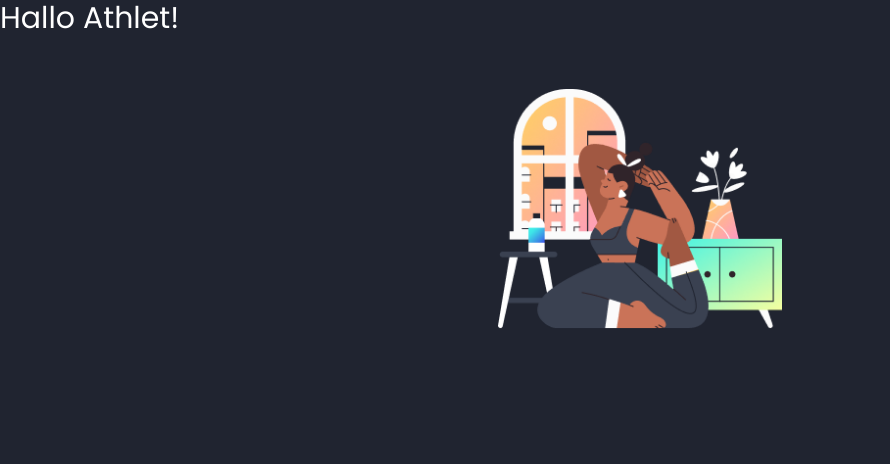
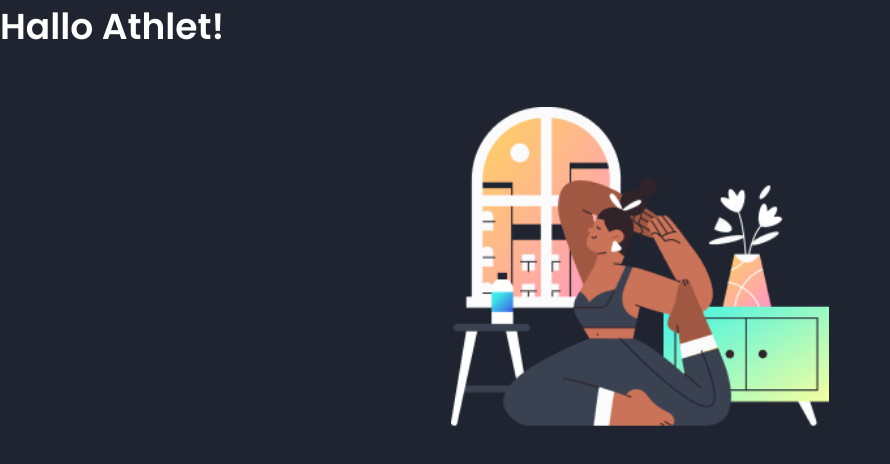
Before and after one commit to FEND-2024/Fitness-App, a React (Vite) app: page / in a window 1280 px wide. Shown: the top 464 px of the page, without its empty margins (0-890 px from the left). Built offline with nearby package versions, Linux system fonts and the light colour scheme.

Commit message:
update tailwind und Header

```diff
--- a/src/Components/Header.jsx
+++ b/src/Components/Header.jsx
@@ -13,16 +13,18 @@ function genRandomInt(max) {
 }
 
 export default function Header() {
-  const description = reactDescriptions[genRandomInt(5)];
+  const description = reactDescriptions[genRandomInt(4)];
 
   return (
     <header>
-      <h1 className="text-white text-3xl text-left ">Hallo {description}!</h1>
+      <h1 className="text-white font-bold text-size-xxl text-left ">
+        Hallo {description}!
+      </h1>
       <br></br>
       <img
         src={reactImg}
         alt="fitness-Startbild"
-        className="h-60 justify-center text-center mx-auto mt-5 "
+        className="h-80 justify-center text-center mx-auto mt-5 "
       />
     </header>
   );
--- a/tailwind.config.js
+++ b/tailwind.config.js
@@ -2,20 +2,45 @@ module.exports = {
   content: ["./src/index.html", "./src/**/*.{vue,js,ts,jsx,tsx}"],
   theme: {
     extend: {
-      fontFamily: {
-        sans: ["poppins", "sans-serif"],
-        serif: ["Merriweather", "serif"],
-      },
-
       colors: {
         "fitness-color-dark": "#202430",
         "fitness-color-medium": "#3A4151",
-        "fitness-color-light": "#202430",
-        "fitness-color-grandis": "#FFCC6A",
-        "fitness-color-light-pink": "#FE9EB9",
-        "fitness-color-turkis": "#4CF4E2",
-        "fitness-color-mint": "#EDFDA8",
-        "fitness-color-blue": "#3B5FE5",
+        "fitness-color-light": "#FBFBFB",
+        "fitness-color-yellow": "#FFD162",
+        "fitness-color-light-pink": "#FF99C3",
+        "fitness-color-light-green": "#F5FFA0",
+        "fitness-color-turkis": "#3EF3E8",
+        "fitness-color-mint": "#3EE4E8",
+        "fitness-color-blue": "#3B85E6",
+        "fitness-color-dark-blue": "#3A4AE4",
+      },
+      fontFamily: {
+        sans: ["Poppins"],
+      },
+      fontSize: {
+        "size-xxl": "36px",
+        "size-xl": "24px",
+        "size-l": "18px",
+        "size-m": "16px",
+        "size-s": "12px",
+      },
+      fontWeight: {
+        bold: "700",
+        reg: "400",
+      },
+      lineHight: {
+        "line-xxl": "54px",
+        "line-xl": "36px",
+        "line-l": "27px",
+        "line-m": "21px",
+        "line-s": "15px",
+      },
+      typography: {
+        h1: {
+          fontSize: "size-xxl",
+          fontWeight: "bold",
+          lineHight: "line-xxl",
+        },
       },
     },
   },
```
